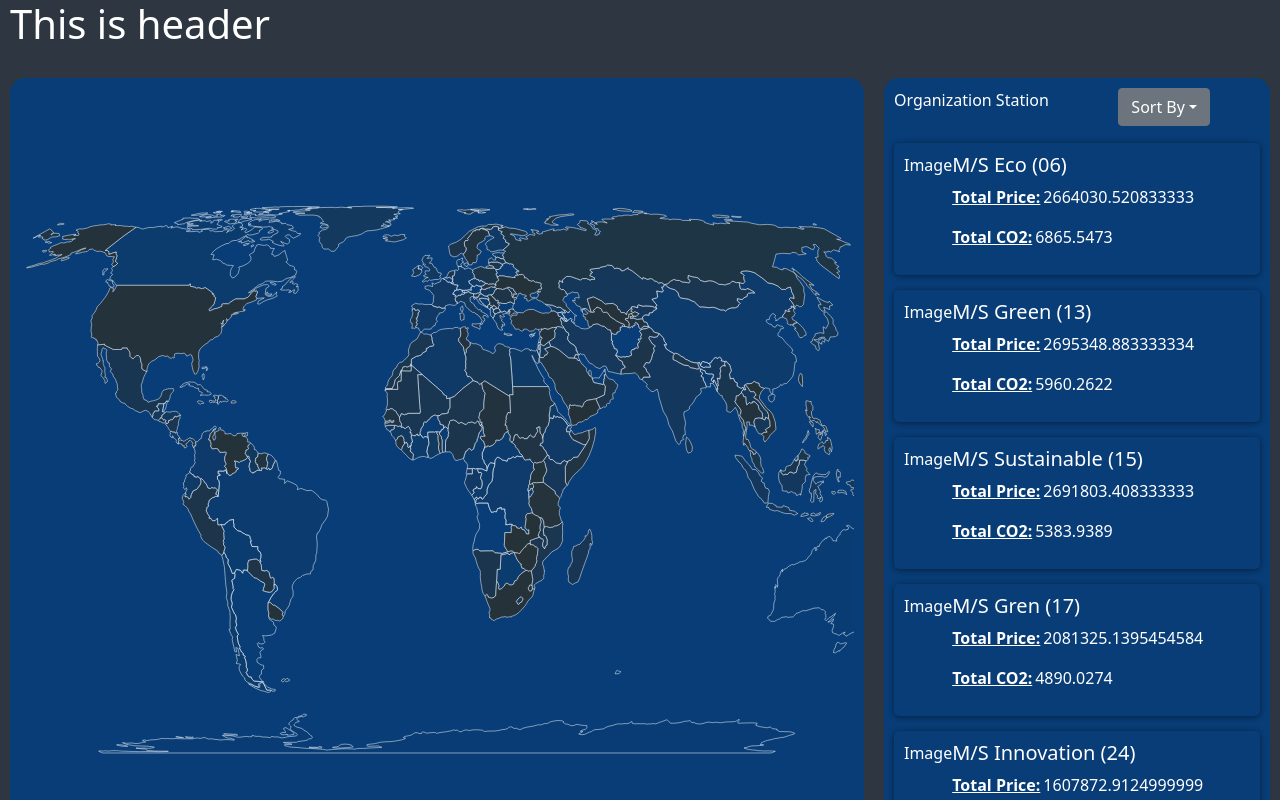
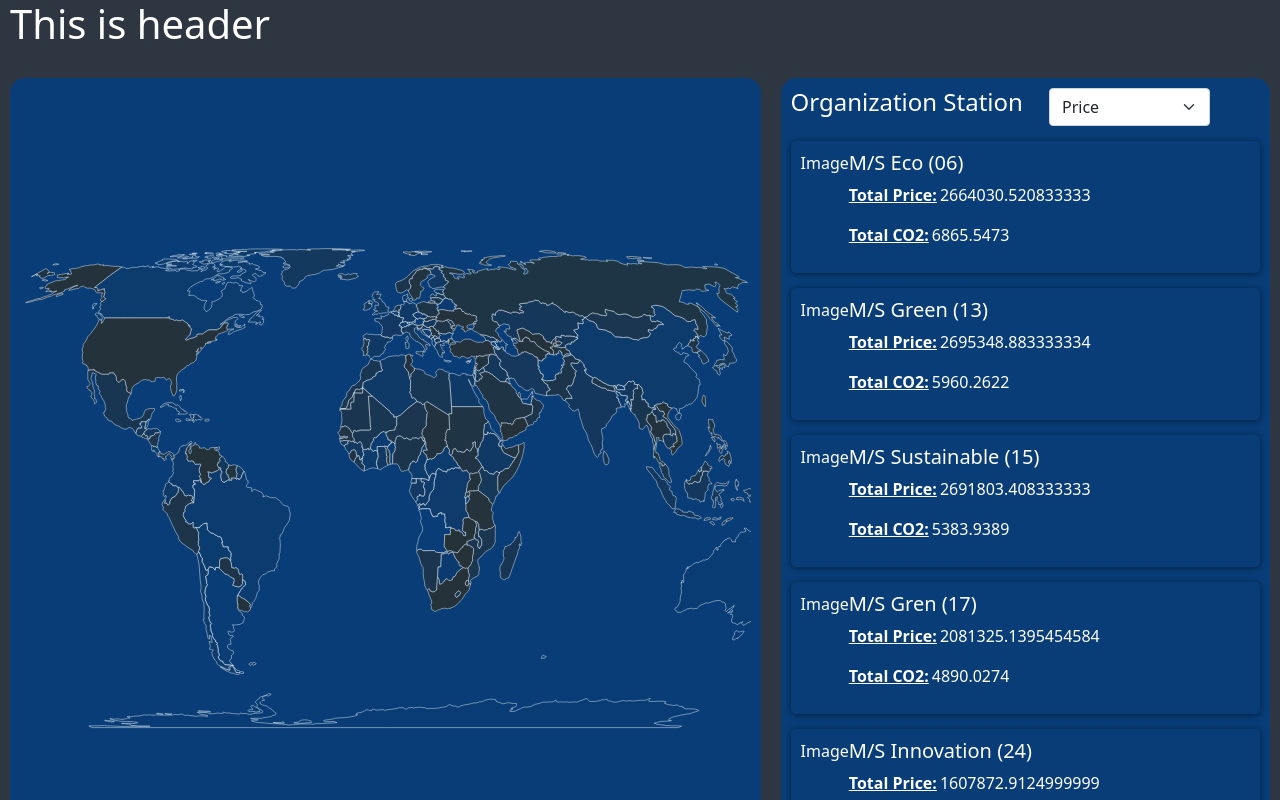
Before and after one commit to haved/Veracity7, a React (Create React App) app: page / in a window 1280 px wide. Shown: the top 800 px of the page. Built offline with nearby package versions, Linux system fonts and the light colour scheme.

Commit message:
fucka dropdown

```diff
--- a/src/Components/InfoContainer.tsx
+++ b/src/Components/InfoContainer.tsx
@@ -15,7 +15,7 @@ function InfoContainer(props: { boats: Boat[] }) {
     <div className="Container" id={"info"}>
       <div className="info-section">
         <div className="info-container">
-          <p>Organization Station</p>
+          <h4>Organization Station</h4>
           <Options></Options>
         </div>
         <div className="options-container">{showBoats}</div>
--- a/src/Components/Options.tsx
+++ b/src/Components/Options.tsx
@@ -1,23 +1,23 @@
 import * as React from "react";
 import { Dropdown } from "react-bootstrap";
 
-const Options  = ()  => {
-    return (
-        <div className="options">
-            <Dropdown>
-            <Dropdown.Toggle variant="secondary" id="dropdown-basic">
-                Sort By
-            </Dropdown.Toggle>
+const Options = () => {
+  const [value, setValue] = React.useState(null);
 
-                <Dropdown.Menu>
-                    <Dropdown.Item href="#/action-1">Price</Dropdown.Item>
-                    <Dropdown.Item href="#/action-2">CO2 Emissions</Dropdown.Item>
-                    <Dropdown.Item href="#/action-3">Distance</Dropdown.Item>
-                </Dropdown.Menu>
-            </Dropdown>
+  const handleSelect = (e: any) => {
+    console.log(e);
+    console.log("lol");
+  };
 
-        </div>
-    )
-}
+  return (
+    <div className="options">
+      <select className="form-select" onSelect={(e) => handleSelect}>
+        <option value="price">Price</option>
+        <option value="totalCO2">CO2 Emissions</option>
+        <option value="distance">Distance</option>
+      </select>
+    </div>
+  );
+};
 
-export default Options
+export default Options;
```
